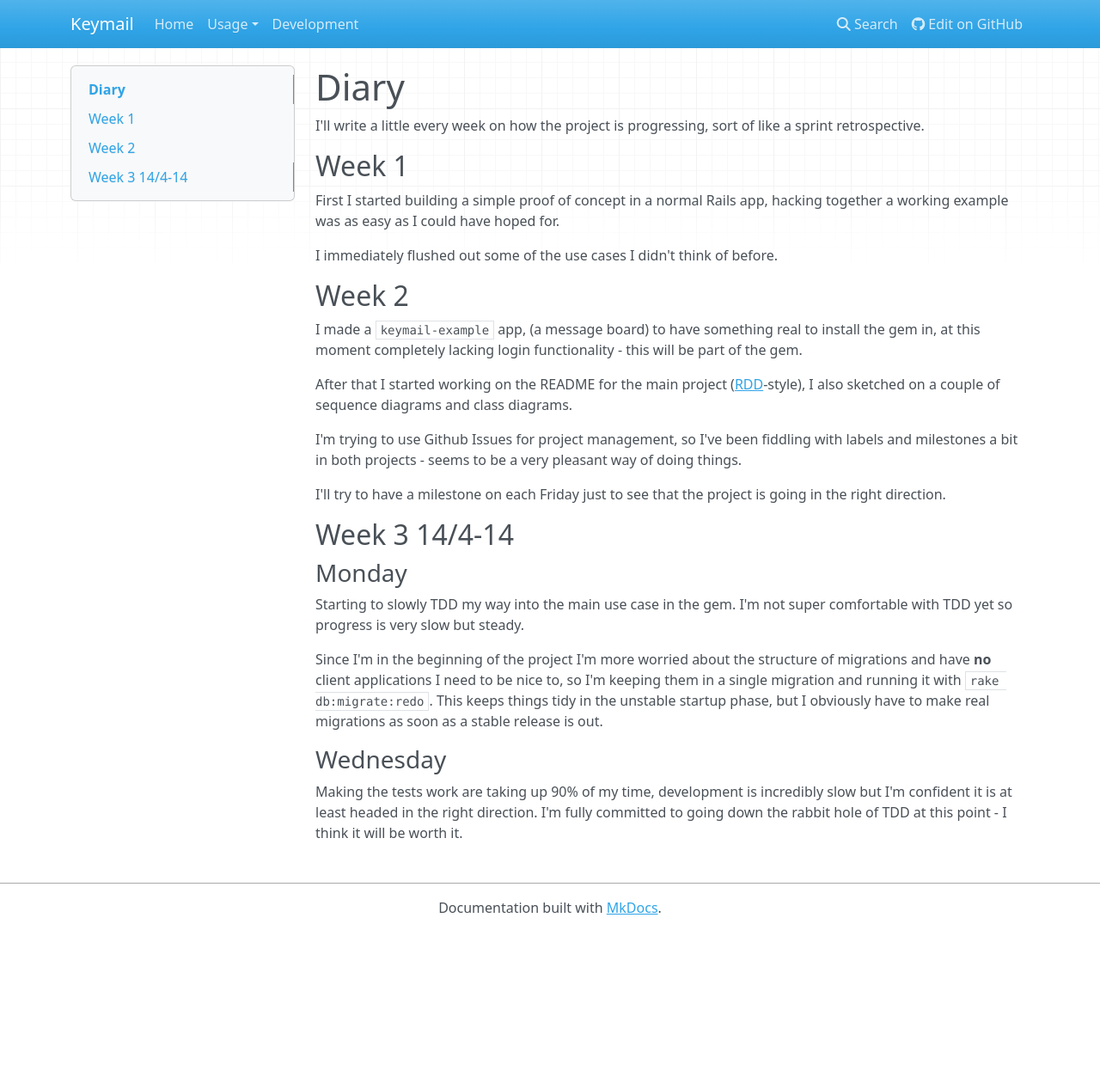
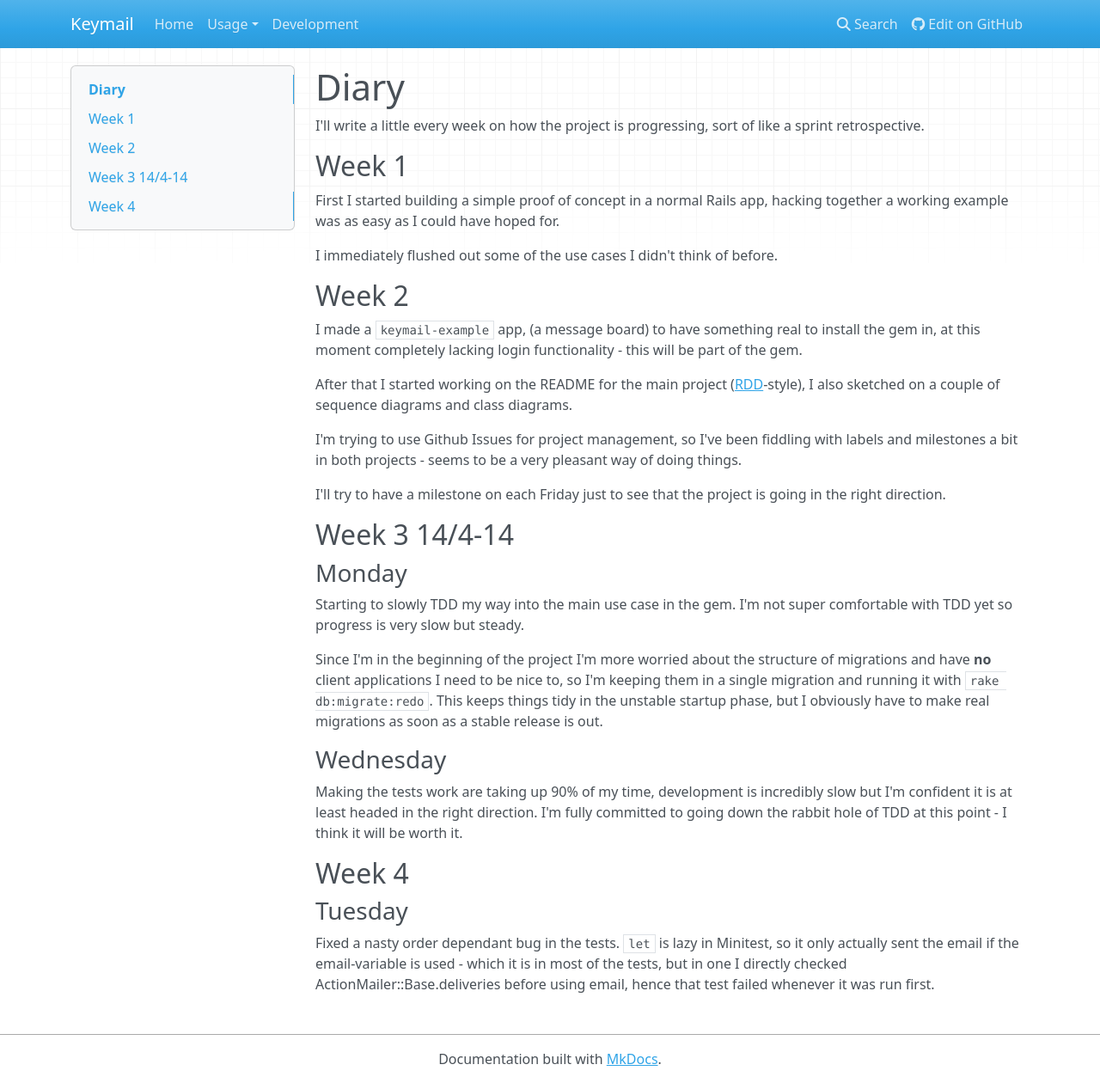
Before and after one commit to jsborjesson/keymail, an MkDocs documentation site: the page built from docs/project/diary.md, in a window 1280 px wide and 1260 px high. Shown: the whole window at 86% size. Built offline with MkDocs 1.6.1, drawn with Linux system fonts in a browser that asks for light colours; nearby versions of some CDN libraries; old or Windows-style settings are respelled for this version of MkDocs.

Commit message:
Diary entry about bug

```diff
--- a/docs/project/diary.md
+++ b/docs/project/diary.md
@@ -45,3 +45,12 @@ make real migrations as soon as a stable release is out.
 Making the tests work are taking up 90% of my time, development is incredibly slow but
 I'm confident it is at least headed in the right direction. I'm fully committed to going
 down the rabbit hole of TDD at this point - I think it will be worth it.
+
+## Week 4
+
+### Tuesday
+
+Fixed a nasty order dependant bug in the tests.  `let` is lazy in Minitest, so
+it only actually sent the email if the email-variable is used - which it is in
+most of the tests, but in one I directly checked ActionMailer::Base.deliveries
+before using email, hence that test failed whenever it was run first.
```
